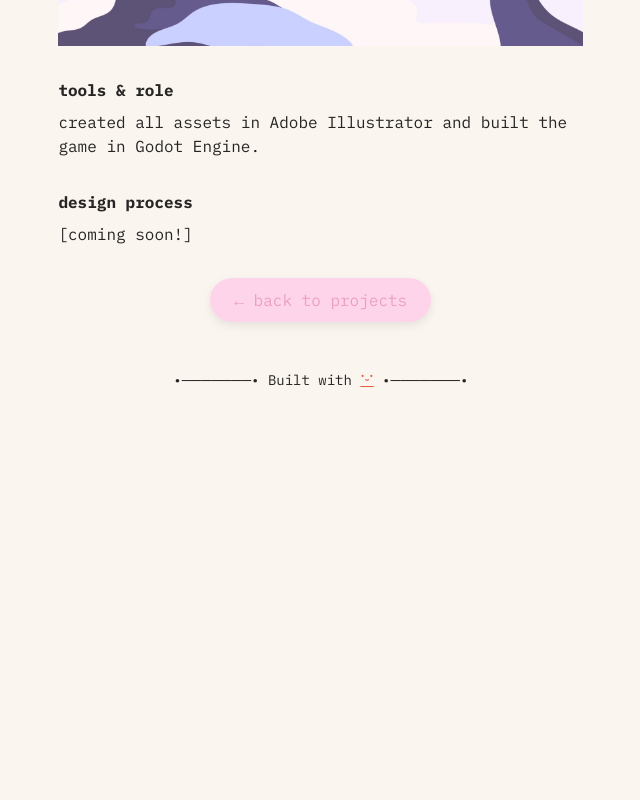
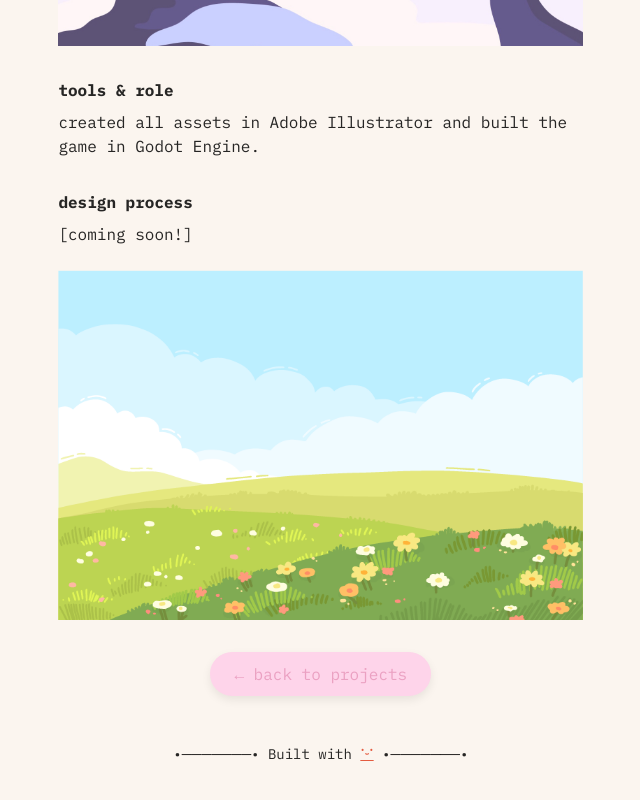
Before and after one commit to ruwkia/taylorsmith, a Next.js app: page /bunny-puzzle in a window 1280 px wide. Shown: the part 658-1458 px from the top of the page, without its empty margins (376-1016 px from the left). Before the commit the page ends 1240 px from the top, so only its background shows below. Built offline with nearby package versions, Linux system fonts and the light colour scheme.

Commit message:
Update bunny-puzzle.jsx

```diff
--- a/pages/bunny-puzzle.jsx
+++ b/pages/bunny-puzzle.jsx
@@ -37,6 +37,19 @@ function BunnyPuzzle() {
         [coming soon!]
       </p>
 
+      <div style={{ marginBottom: '2rem' }}>
+  <img
+    src="/images/artworks/Artboard 1.png"
+    alt="Design process image"
+    style={{
+      width: '100%',
+      maxWidth: '800px',
+      display: 'block',
+      margin: '0 auto'
+    }}
+  />
+</div>
+
 <div style={{ textAlign: 'center', marginTop: '2rem' }}>
   <a
     href="/projects"
```
